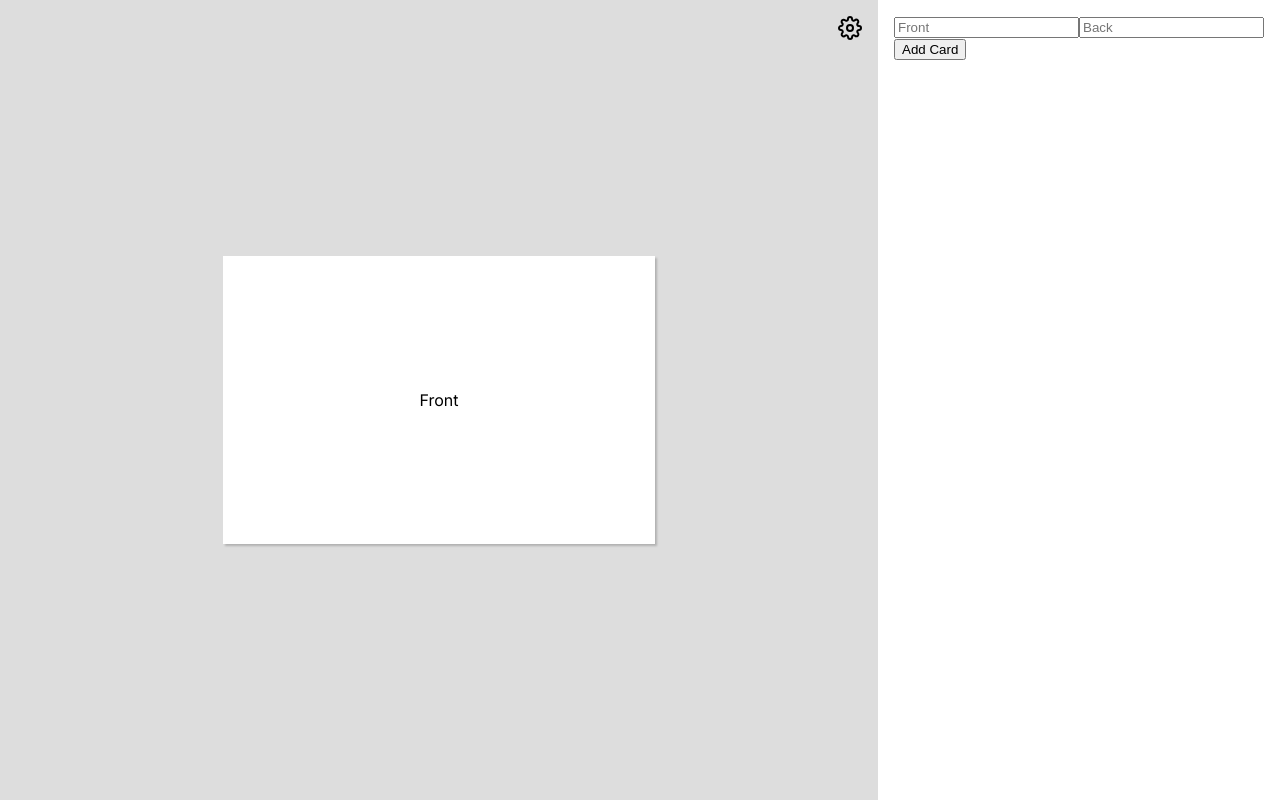
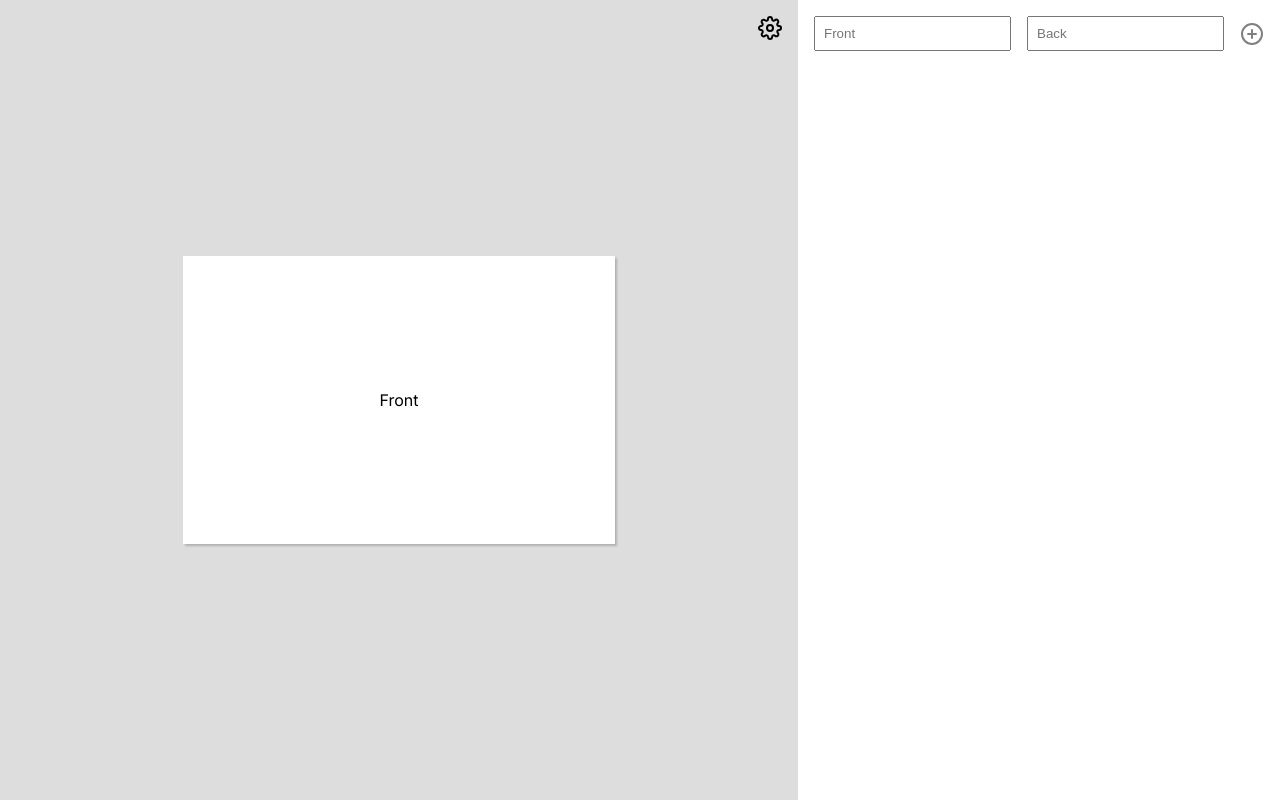
Before and after one commit to Steven-Rummler/flashcards, a Next.js app: page / in a window 1280 px wide. Both pictures are taken after a click on the icon 1252 px from the left and 28 px from the top of the page. Built offline with nearby package versions, Linux system fonts and the light colour scheme.

Commit message:
add and remove cards with icons

```diff
--- a/app/page.module.css
+++ b/app/page.module.css
@@ -18,6 +18,25 @@
 .editSection {
   background-color: white;
   padding: 1rem;
+  display: grid;
+  grid-template-columns: 1fr 1fr auto;
+  grid-auto-rows: max-content;
+  gap: 1rem;
+  align-items: center;
+}
+
+.editSection div {
+  border: 1px solid #ddd;
+  padding: 0.5rem;
+}
+
+.editSection input {
+  padding: 0.5rem;
+}
+
+.editSection button {
+  grid-column: span 2;
+  padding: 0.5rem;
 }
 
 .cardHolder {
--- a/app/page.tsx
+++ b/app/page.tsx
@@ -1,8 +1,8 @@
 'use client';
 
-import { Dispatch, use, useCallback, useEffect, useReducer, useState } from 'react';
+import { Dispatch, Fragment, useEffect, useReducer, useState } from 'react';
+import { PlusCircle, Settings, XCircle } from 'react-feather'
 
-import { Settings } from 'react-feather'
 import { openDB } from 'idb';
 import styles from './page.module.css'
 
@@ -16,7 +16,7 @@ function reducer(state: card[], action: { type: string, payload: card }) {
   if (action.type === 'add') {
     return [...state, action.payload];
   } else if (action.type === 'remove') {
-    return state.filter(card => cardMatchBoth(card, actionCard));
+    return state.filter(card => !cardMatchBoth(card, actionCard));
   } else if (action.type === 'edit') {
     const matches = state.filter(card => cardMatchOne(card, actionCard));
     if (matches.length > 1) return [...state, action.payload];
@@ -69,38 +69,42 @@ export default function Home() {
             {currentCard.back}
           </div>
         </div>
-        <Settings className={styles.editToggle} onClick={() => setShowSettings(toggle => !toggle)}/>
+        <Settings className={styles.editToggle} onClick={() => setShowSettings(toggle => !toggle)} />
       </div>
-        { showSettings && <SettingsSection {...{cards, dispatch}} />}
+      {showSettings && <SettingsSection {...{ cards, dispatch }} />}
     </main>
   )
 }
 
 
-function SettingsSection(props: { cards: card[], dispatch: Dispatch<{  type: string;  payload: card;}> }) {
+function SettingsSection(props: { cards: card[], dispatch: Dispatch<{ type: string; payload: card; }> }) {
   const [newFront, setNewFront] = useState('');
   const [newBack, setNewBack] = useState('');
 
   return <div className={styles.editSection}>
-{props.cards.map((card, index) => <div key={index}>{card.front} {card.back}</div>)}
-<div>
-  <input type="text" placeholder="Front" value={newFront} onChange={e => setNewFront(e.target.value)}/>
-  <input type="text" placeholder="Back" value={newBack}onChange={e => setNewBack(e.target.value)}/>
-</div>
-<button onClick={() => {
+    {props.cards.map((card, index) => <Fragment key={index}>
+      <div>{card.front}</div>
+      <div>{card.back}</div>
+      <XCircle onClick={() => props.dispatch({ type: 'remove', payload: card })}/>
+      </Fragment>)}
+      <input type="text" placeholder="Front" value={newFront} onChange={e => setNewFront(e.target.value)} />
+      <input type="text" placeholder="Back" value={newBack} onChange={e => setNewBack(e.target.value)} />
+      <PlusCircle stroke={newFront === '' || newBack === '' ? 'grey' : 'black'}
+      onClick={() => {
+        if (newFront === '' || newBack === '') return;
       setNewFront('');
       setNewBack('');
       props.dispatch({ type: 'add', payload: { front: newFront, back: newBack } })
-}}>
-  Add Card
-  </button>
+    }} />
   </div>
 }
 
 async function idbTesting() {
-  const db = await openDB('testDB', 1, {upgrade(db) {
+  const db = await openDB('testDB', 1, {
+    upgrade(db) {
       db.createObjectStore('testStore', { autoIncrement: true });
-  }});
+    }
+  });
   console.log(db);
   console.log(await db.getAllKeys('testStore'));
   // const getResult = await db.get('testStore', 'testKey');
```
Lines whose indentation alone changed are shown as unchanged.
